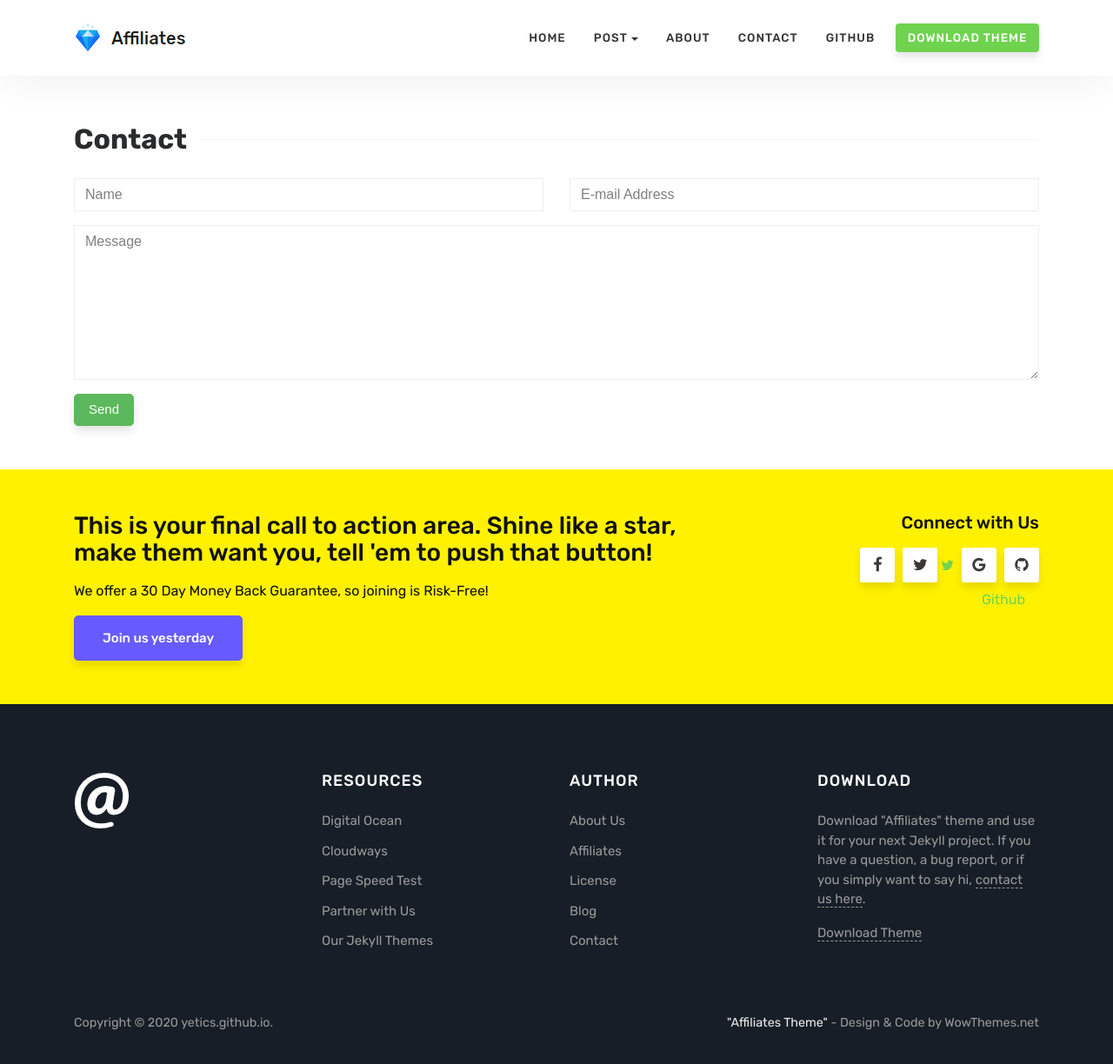
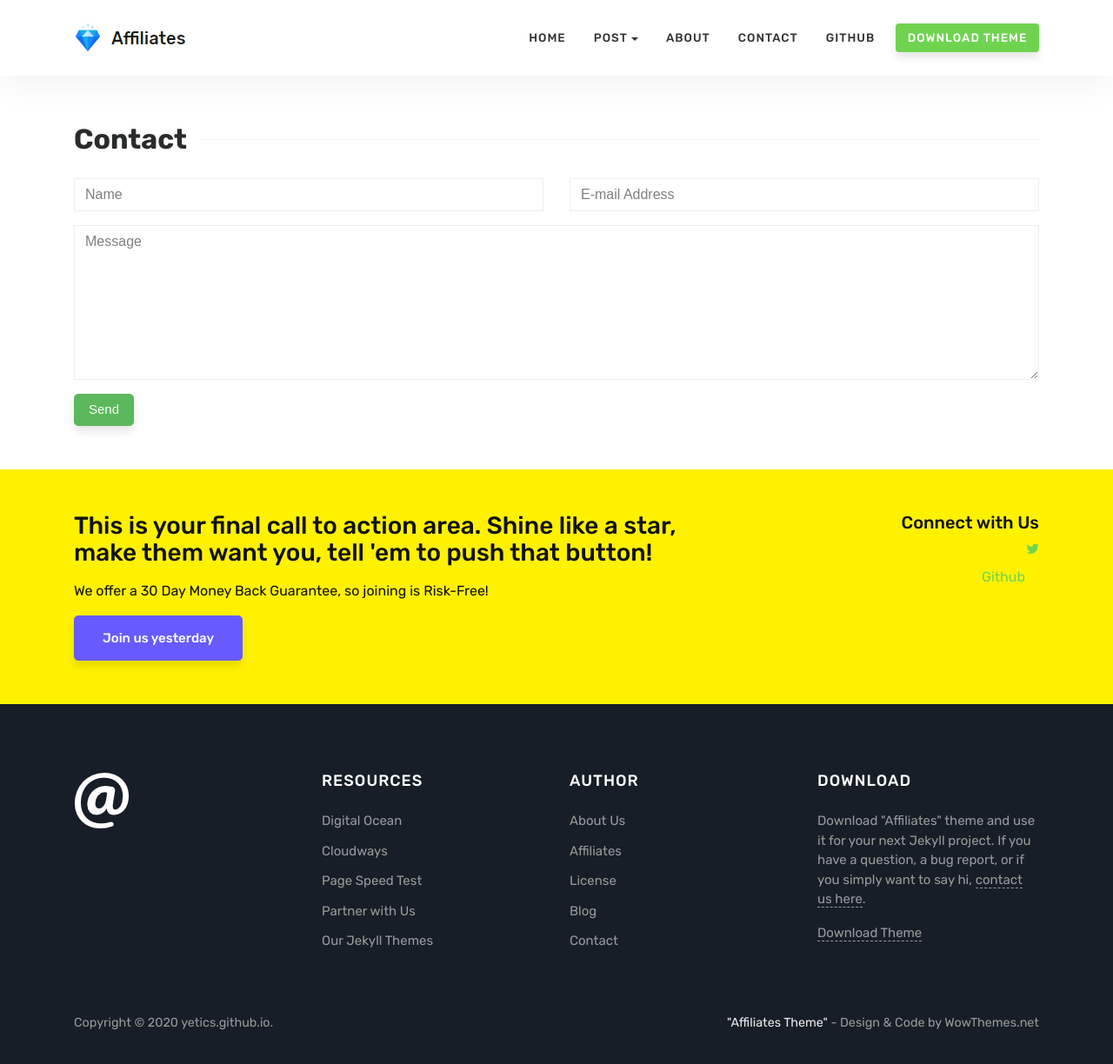
Before and after one commit to yetics/yetics.github.io, a Jekyll site: the page built from contact.html, in a window 1280 px wide and 1233 px high. Shown: the top 1224 px of the window at 87% size. Built offline with Jekyll 4.4.1, drawn with Linux system fonts in a browser that asks for light colours.

Commit message:
Updated jekyll theme

```diff
--- a/_layouts/default.html
+++ b/_layouts/default.html
@@ -134,13 +134,8 @@
                 </div>
                 <div class="col-md-4 text-right footersocial">
                     <h5>Connect with Us</h5>
-                    <i class="fa fa-facebook"></i>
-                    <i class="fa fa-twitter"> </i>
                     <a href="https://twitter.com/yetics" class="fa fa-twitter"></a>
-                    <i class="fa fa-google"></i>
-                    <i class="fa fa-github"></i>
                     <a target="_blank" class="nav-link" href="https://github.com/yetics">Github</a>
-                     </i>
                 </div>
             </div>
         </div>
```
